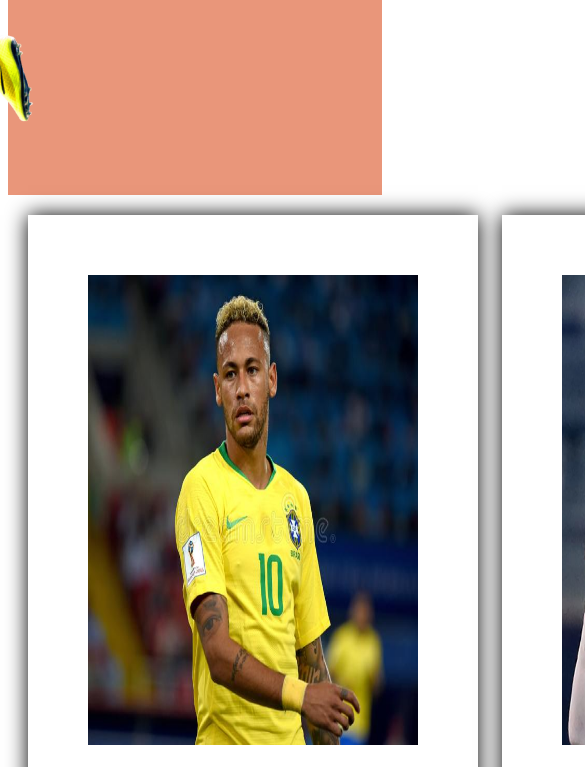
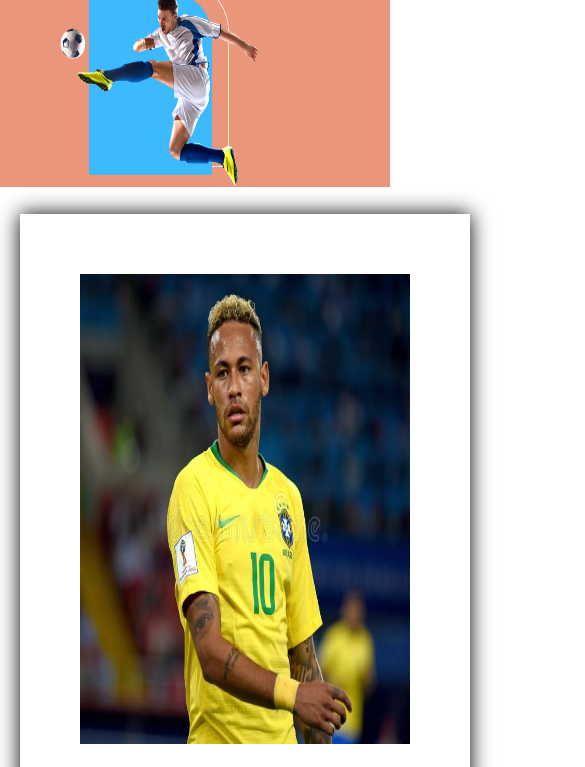
Before and after one commit to pritykhatun/Responsive-football-website, a plain HTML site: page index.html in a window 390 px wide. Shown: the part 363-1130 px from the top of the page, 585 px wide, since content can reach past the window. Drawn offline with Linux system fonts and the light colour scheme.

Commit message:
last-add

```diff
--- a/style.css
+++ b/style.css
@@ -1,54 +1,53 @@
+
 /*------------
   google-font
   -------------- */
  @import url('https://fonts.googleapis.com/css2?family=Poppins:wght@500&display=swap');
+
  /*----------
   base style
   ------------*/
-  body{
+ body {
      font-family: 'Poppins', sans-serif;
+     box-sizing: border-box;
+     margin: 0;
+     padding: 0;
  }
 
-  main{
-      position: absolute;
-      width: 1440px;
-      height: 3750px;
-      background-color: white;
-  }
 
  /*-------------------
     header section
     --------------------- */
 
-   .header-section{
+ .header-section {
      display: flex;
-    background-color:darksalmon;
+     background-color: darksalmon;
      height: 550px;
 
  }
-   .half-width{
-       width:100%;
 
+ .half-width {
+     width: 40%;
      padding-left: 15%;
      margin-top: 100px;
      color: white;
 
  }
-   .half-width img{
-       position: absolute;
-       width: 556px;
-       height: 438px;
-       right: 300px;
-       top: 50px;
+
+ .half-width img {
+     height: 400px;
+     width: 400px;
  }
+
  .button {
      text-decoration: none;
-    background-color:#E02C6D ;
+     background-color: #E02C6D;
      padding: 10px 40px;
      border-radius: 10px;
      color: white;
  }
-  .button:hover{
+
+ .button:hover {
      background-color: rgb(134, 248, 248);
      transition: 2s ease-in-out;
  }
@@ -57,38 +56,42 @@
  /*---------------------
     conteiner section
     --------------------- */
-   .conteiner .player{
+ .conteiner .player {
      background-color: white;
      box-shadow: 0px 0px 20px;
-    padding: 60px ;
+     padding: 60px;
 
  }
-    .players{
+
+ .players {
      display: grid;
-        grid-template-columns: repeat(3,1fr);
-        grid-column-gap:24px;
-        grid-row-gap:24px;
+     grid-template-columns: repeat(3, 1fr);
+     grid-column-gap: 24px;
+     grid-row-gap: 24px;
      padding: 20px;
 
  }
 
-    .player img{
+ .player img {
      width: 330px;
      height: 470px;
  }
 
-    .title ,.blog{
+ .title,
+ .blog {
      margin: 50px;
      justify-content: center;
      align-items: center;
  }
+
  /*-------------
       iframe section
       ---------------- */
-    .add-content .heading{
+ .add-content .heading {
      text-decoration: none;
  }
-    .add-content a:hover{
+
+ .add-content a:hover {
      background-color: lightgray;
      transition: 2s;
      border-radius: 5px;
@@ -100,20 +103,50 @@
      ----------------- */
 
 
-    .image-logo, .font ,.icon{
+ .image-logo,
+ .font,
+ .icon {
      display: flex;
      justify-content: center;
      align-items: center;
      padding: 0px;
  }
-    .image-logo img{
+
+ .image-logo img {
      width: 483px;
      height: 213px;
  }
-    .font a{
+
+ .font a {
      padding: 5px;
  }
+
  /*------------------
      media query for
     mobail divices
     --------------------- */
+
+    @media only screen and (max-width:678px) {
+        .header-section {
+            width: 100%;
+            display: inline-block;
+            background-color: darksalmon;
+        }
+        .half-width {
+            width: 100%;
+            color: white;
+        }
+        .half-width img {
+            height: 200px;
+            width: 200px;
+        }
+
+        .players {
+            display: grid;
+            grid-template-columns: repeat(1, 1fr);
+            grid-column-gap: 24px;
+            grid-row-gap: 24px;
+            padding: 20px;
+
+        }
+    }
```
Also changed, not shown: index.html (+5 -2 lines). Lines whose indentation alone changed are shown as unchanged.
